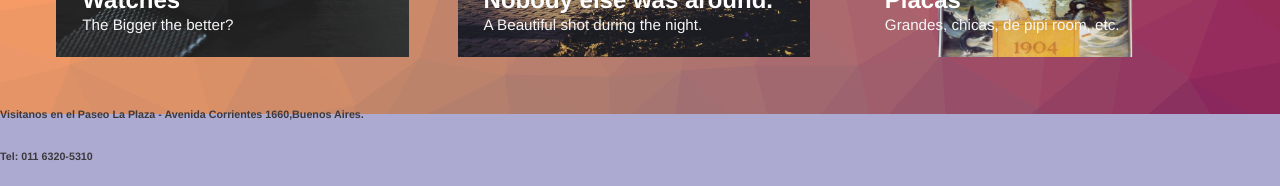
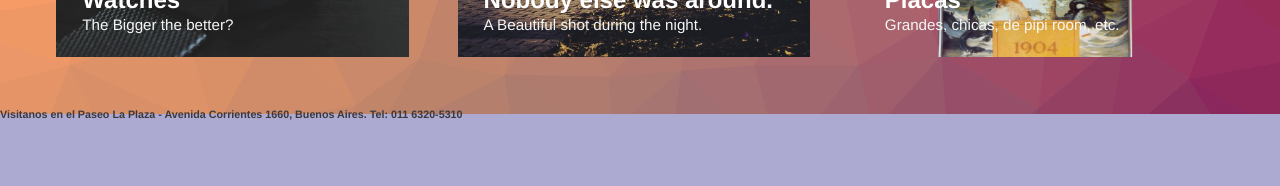
Before and after one commit to faeldbea/faeldbea.github.io, a Jekyll site: the page built from index.html, in a window 1280 px wide. Shown: the part 786-972 px from the top of the page. Built offline with Jekyll 4.4.1, drawn with Linux system fonts in a browser that asks for light colours; after the commit the page ends 934 px from its top, so only the background shows below that; grey boxes are pictures that could not be loaded.

```diff
--- a/index.html
+++ b/index.html
@@ -73,8 +73,8 @@ layout: compress
             {% endfor %}
             <!-- /cards -->
         </div>
-        <h6>Visitanos en el Paseo La Plaza - Avenida Corrientes 1660,Buenos Aires.</h2>
-        <h6>Tel: 011 6320-5310</h2>
+        <h6>Visitanos en el Paseo La Plaza - Avenida Corrientes 1660, Buenos Aires. Tel: 011 6320-5310</h6>
+
 
         <!-- Start Map -->
         <div id="location" class="map" data-zoom="{{ site.map.zoom }}" data-address="{{ site.map.address }}" data-address-details="<img src='{{ site.map.address_details }}'>"></div>
```
